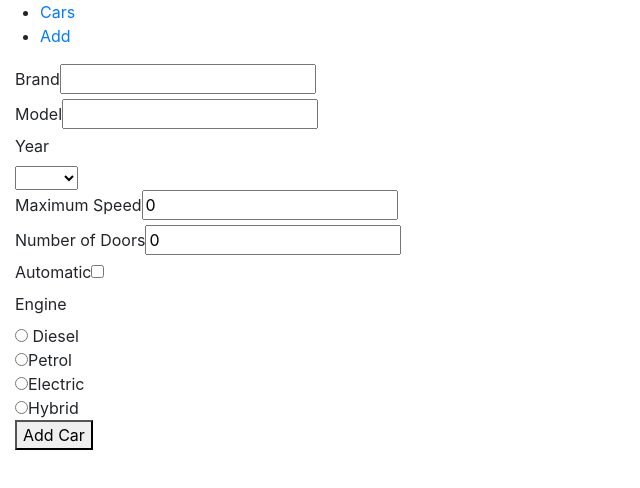
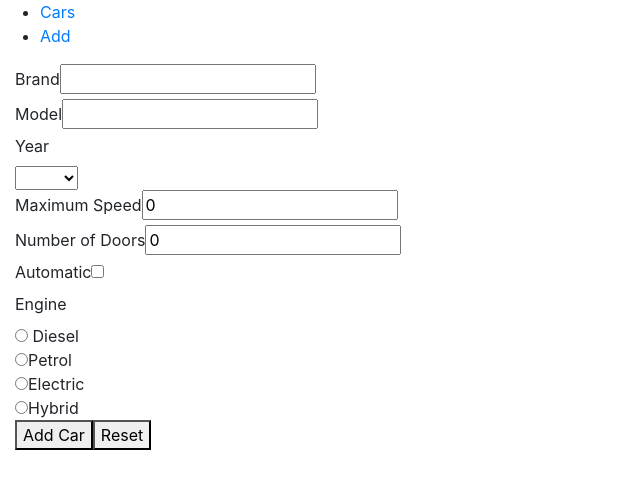
Before and after one commit to boris7ran/CarsAppVue, a Vue app: page /cars/add in a window 1280 px wide. Shown: the top 488 px of the page, without its empty margins (0-640 px from the left). Built offline with nearby package versions, Linux system fonts and the light colour scheme.

Commit message:
Zadatak 4

```diff
--- a/src/components/AddCar.vue
+++ b/src/components/AddCar.vue
@@ -36,8 +36,10 @@
             </div>
             <div>
                 <button type="submit">Add Car</button>
+                <button type="reset" value="Reset" @click="resetNewCar">Reset</button>
             </div>
         </form>
+
     </div>
 </template>
 
@@ -69,6 +71,10 @@ export default {
             carsService.addCar(this.newCar);
             this.newCar = this.getDefaults();
             this.$router.push('/cars')
+        },
+
+        resetNewCar () {
+            this.newCar = this.getDefaults();
         }
     }
 
```
